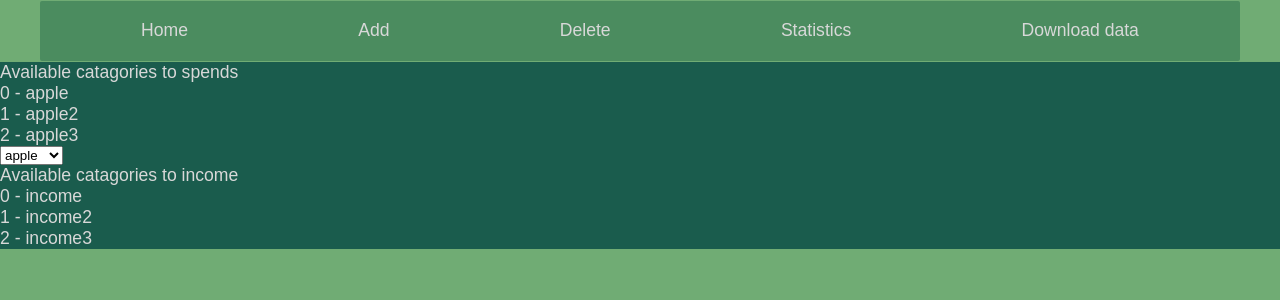
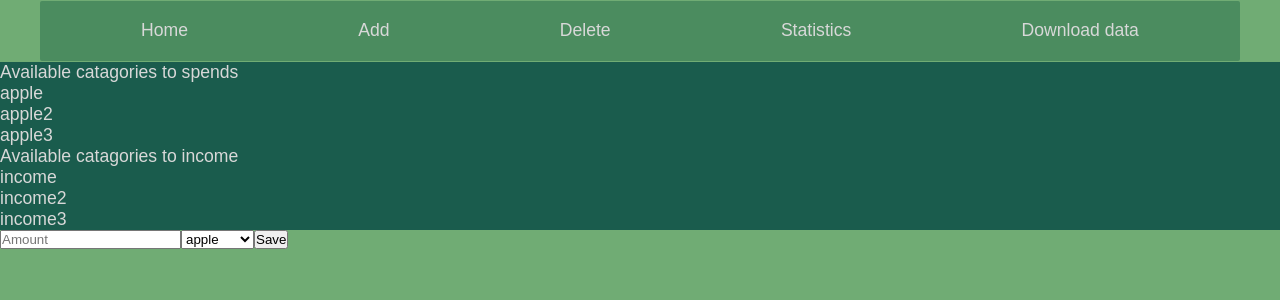
Before and after one commit to KonuhovAND/django_react_spendings, a React (Create React App) app in the folder frontend/: page /add in a window 1280 px wide. Shown: the top 300 px of the page. Built offline with nearby package versions, Linux system fonts and the light colour scheme; a web font is replaced by a local one.

Commit message:
fix add.js

```diff
--- a/frontend/src/pages/Add.js
+++ b/frontend/src/pages/Add.js
@@ -2,29 +2,6 @@
 import { data } from "react-router-dom";
 
 
-function Add_action(catagories,income){
-    const [amount, catagory,url_,setAmount,setCatatory] = useState('')
-    const handled = (e) =>{
-        e.preventDefault()
-        const data = {
-            amount: amount,
-            catagory: catagory
-        }
-        if (catagory in catagories){url_ ='api/spend/'}
-        if (catagory in income){url_ ='api/income/'}
-        fetch(url_,{
-            method: 'POST',
-            headers:{'Content-Type':'application/json'},
-            body: JSON.stringify(data)
-        })
-        alert("SAVED!")
-    }
-    return(
-        <form onSubmit={handled}>
-            <input type="number" value={amount} placeholder="Amount" ></input>
-        </form>
-    )
-}
 
  function Add(){
     // const [catagories, setData] = useState(null);
@@ -38,28 +15,50 @@ function Add_action(catagories,income){
 
    const catagories = ['apple','apple2','apple3']
    const income = ['income','income2','income3']
+
+   const [amount,setAmount] = useState('')
+   const [catagory,setCatatory] = useState('')
+   let url_ =''
+   const all_cat = [...catagories,...income]
+
+   const handled = (e) =>{
+        e.preventDefault()
+        const data = {
+            amount: amount,
+            catagory: catagory
+        }
+        if (catagories.includes(catagory)){url_ ='api/spend/'}
+        if (income.includes(catagory)){url_ ='api/income/'}
+        fetch(url_,{
+            method: 'POST',
+            headers:{'Content-Type':'application/json'},
+            body: JSON.stringify(data)
+        })
+        alert("SAVED!")
+    }
+
     return(
         <>
         <div className="catagories">
             <p className="catagories-text">Available catagories to spends</p>
             {catagories.map((item,index) => (
-                <p className="catagories-text">{index} - {item}</p>
+                <p className="catagories-text">{item}</p>
             ))}
-            <select>
-                {catagories.map((item) => (
-                    <option>{item}</option>
-                ))}
-            </select>
 
         </div>
 
         <div className="catagories">
             <p className="catagories-text">Available catagories to income</p>
             {income.map((item,index) => (
-                <p className="catagories-text">{index} - {item}</p>
+                <p className="catagories-text">{item}</p>
             ))}
 
         </div>
+        <form onSubmit={handled}>
+            <input className="form-input" type="number" value={amount} placeholder="Amount" onChange={(e) => setAmount(e.target.value)} />
+            <select className="form-select" value={catagory} onChange={(e) =>setCatatory(e.target.value)}>{all_cat.map((cat,index) => (<option value={cat} key={index}>{cat}</option>))}</select>
+            <button type="submit">Save</button>
+        </form>
         </>
     );
 }
```
